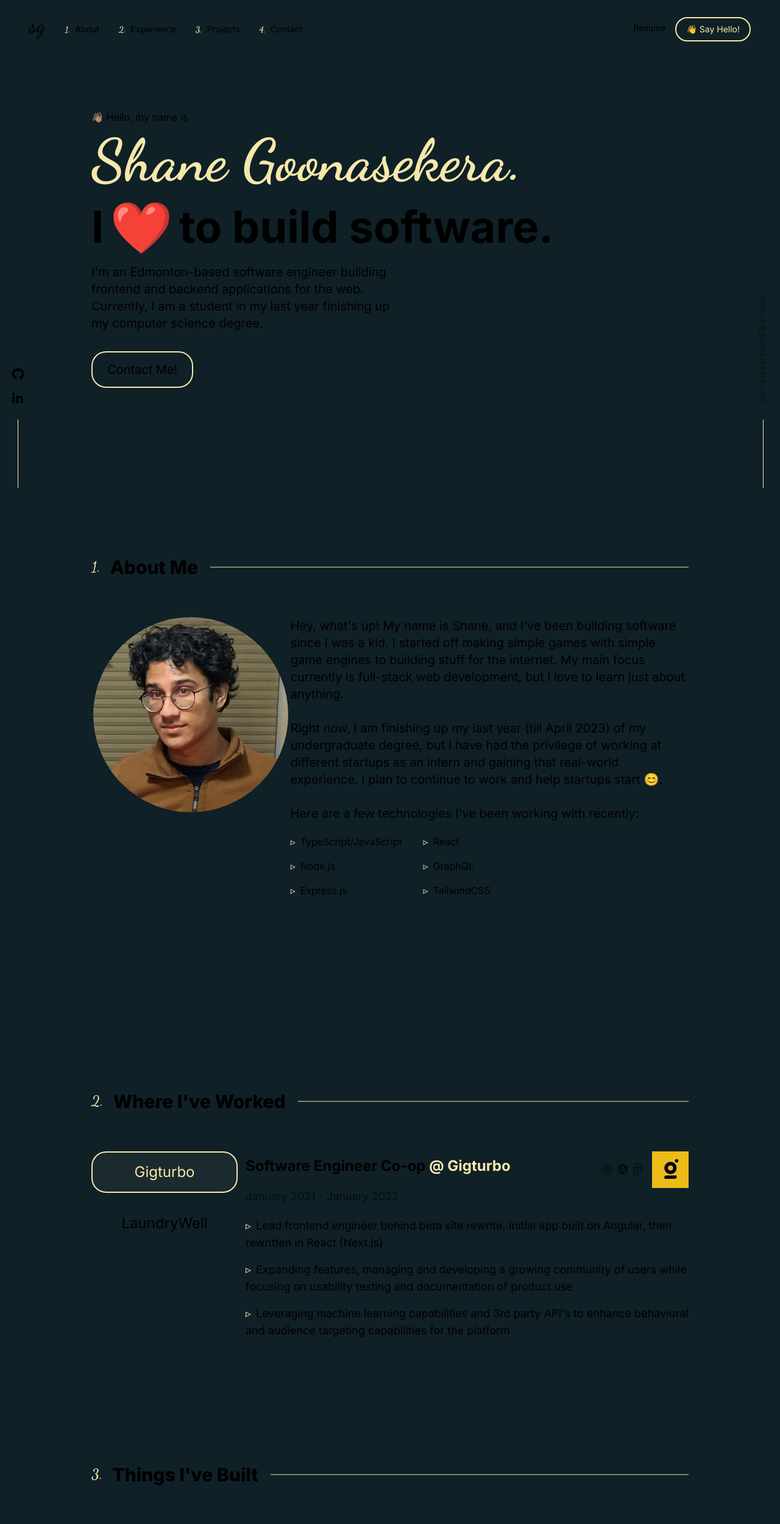
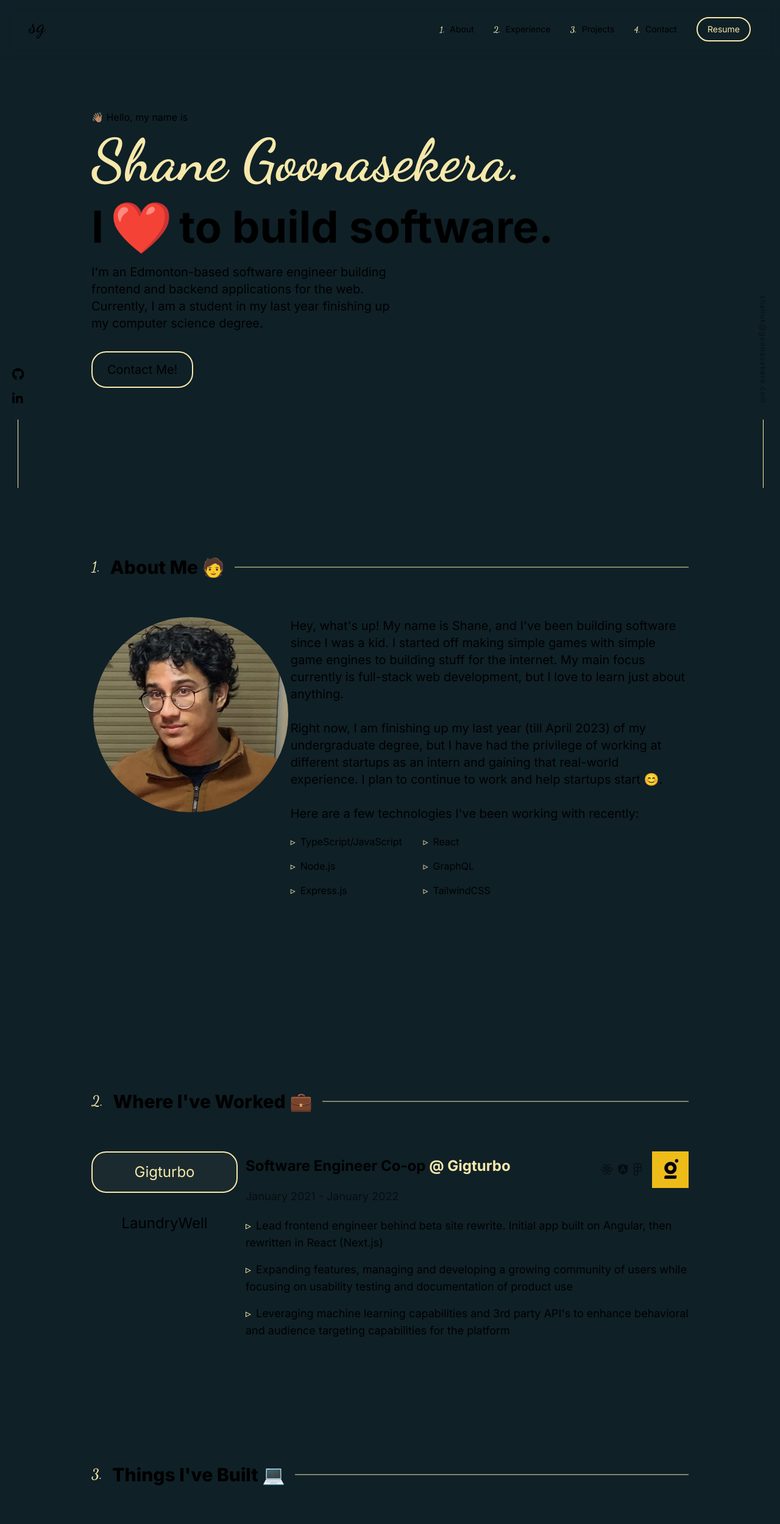
Before and after one commit to shanerrr/portfolio, a Next.js app: page / in a window 1280 px wide. Shown: the top 2499 px of the page at 61% size. Built offline with nearby package versions, Linux system fonts and the light colour scheme.

Commit message:
added amojis to each section

```diff
--- a/components/About/About.tsx
+++ b/components/About/About.tsx
@@ -3,8 +3,8 @@ import Image from 'next/image';
 export default function About() {
   return (
     <div id="about" className="flex h-screen flex-col justify-center">
-      <h2 className="mb-16 flex items-center whitespace-nowrap text-3xl font-extrabold before:mr-4 before:font-handwriting before:text-2xl before:font-semibold before:text-yellow before:content-['1.'] after:ml-5 after:w-full after:border after:border-yellow/50">
-        About Me
+      <h2 className="mb-16 flex items-center whitespace-nowrap text-3xl font-extrabold before:mr-4 before:font-handwriting before:text-2xl before:font-semibold before:text-yellow before:content-['1.'] after:ml-4 after:w-full after:border after:border-yellow/50">
+        About Me 🧑
       </h2>
       <div className="grid grid-cols-3">
         <div className="relative mx-auto h-80 w-80 rounded-full">
--- a/components/Contact/Contact.tsx
+++ b/components/Contact/Contact.tsx
@@ -5,7 +5,7 @@ export default function Contact() {
       className="mx-auto flex h-screen max-w-xl flex-col justify-center"
     >
       <h2 className="flex items-center justify-center whitespace-nowrap text-2xl font-extrabold before:mr-4 before:font-handwriting before:text-2xl before:font-semibold before:text-yellow before:content-['4.']">
-        What&apos;s Next?
+        What&apos;s Next? 🤙
       </h2>
       <h1 className="my-8 text-center text-5xl font-bold text-yellow">
         Get in Touch
--- a/components/Experience/Experience.tsx
+++ b/components/Experience/Experience.tsx
@@ -10,8 +10,8 @@ export default function Experience() {
 
   return (
     <div id="experience" className="flex h-screen flex-col justify-center">
-      <h2 className="mb-16 flex items-center whitespace-nowrap text-3xl font-extrabold before:mr-4 before:font-handwriting before:text-2xl before:font-semibold before:text-yellow before:content-['2.'] after:ml-5 after:w-full  after:border after:border-yellow/50">
-        Where I&apos;ve Worked
+      <h2 className="mb-16 flex items-center whitespace-nowrap text-3xl font-extrabold before:mr-4 before:font-handwriting before:text-2xl before:font-semibold before:text-yellow before:content-['2.'] after:ml-4 after:w-full after:border after:border-yellow/50">
+        Where I&apos;ve Worked 💼
       </h2>
       <div className="grid grid-cols-4 gap-8">
         <section className="col-span-1">
--- a/components/Navbar/Navbar.tsx
+++ b/components/Navbar/Navbar.tsx
@@ -4,10 +4,10 @@ export default function Navbar() {
   return (
     <nav className="fixed z-40 flex h-24 w-full items-center px-6 backdrop-blur md:px-10 lg:px-12">
       <div className="flex w-full justify-between">
-        <div className="flex gap-8">
         <span className="relative -top-[6px] flex items-center font-handwriting text-4xl">
           sg
         </span>
+        <div className="flex gap-8">
           <ul className="flex items-center gap-8 text-sm">
             <li>
               <a
@@ -42,23 +42,17 @@ export default function Navbar() {
               </a>
             </li>
           </ul>
-        </div>
 
           <div className="flex justify-center">
             <Link
               target="_blank"
               rel="noreferrer"
               href="/resume.pdf"
-            className="bg-transparent px-4 py-2 text-sm transition-colors duration-150 hover:text-yellow"
+              className="rounded-3xl border-2 border-yellow bg-transparent px-4 py-2 text-sm text-yellow transition-colors duration-150 hover:bg-yellow/5"
             >
               Resume
             </Link>
-          <a
-            className="rounded-3xl border-2 border-yellow bg-transparent px-4 py-2 text-sm text-yellow transition-colors duration-150 hover:bg-yellow/5"
-            href="#contact"
-          >
-            👋 Say Hello!
-          </a>
+          </div>
         </div>
       </div>
     </nav>
--- a/components/Projects/Projects.tsx
+++ b/components/Projects/Projects.tsx
@@ -7,8 +7,8 @@ export default function Projects() {
       id="projects"
       className="flex h-full min-h-screen flex-col justify-center"
     >
-      <h2 className="mb-16 flex items-center whitespace-nowrap text-3xl font-extrabold before:mr-4 before:font-handwriting before:text-2xl before:font-semibold before:text-yellow before:content-['3.'] after:ml-5 after:w-full  after:border after:border-yellow/50">
-        Things I&apos;ve Built
+      <h2 className="mb-16 flex items-center whitespace-nowrap text-3xl font-extrabold before:mr-4 before:font-handwriting before:text-2xl before:font-semibold before:text-yellow before:content-['3.'] after:ml-4 after:w-full after:border after:border-yellow/50">
+        Things I&apos;ve Built 💻
       </h2>
       <section className="grid gap-y-16">
         {projects.data
```
Lines whose indentation alone changed are shown as unchanged.
